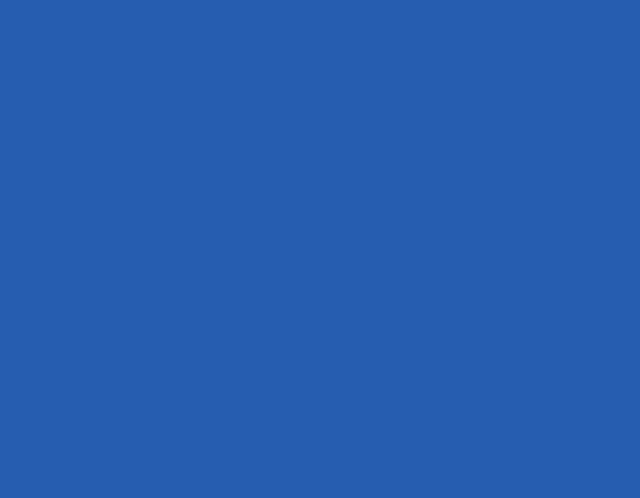
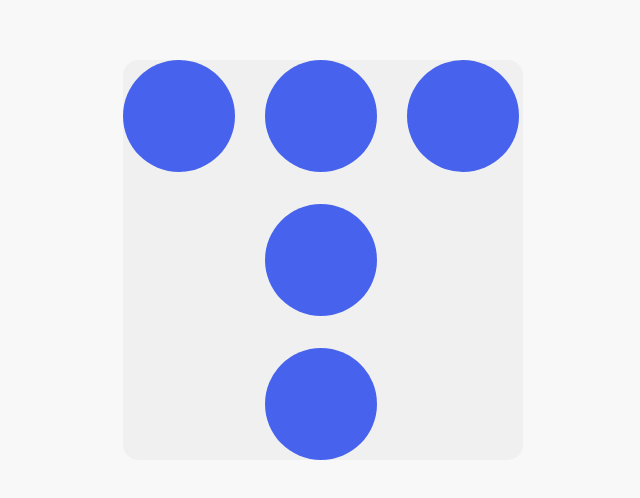
Before and after one commit to Galvaothiago/logo-telefonica-animation, a React (Create React App) app: page / in a window 1280 px wide. Shown: the part 140-638 px from the top of the page, without its empty margins (317-957 px from the left). Built offline with nearby package versions, Linux system fonts and the light colour scheme.

Commit message:
logo structure done

```diff
--- a/src/App.js
+++ b/src/App.js
@@ -16,7 +16,7 @@ const Container = styled.div`
   display: grid;
   place-items: center;
 
-  background-color: #275dad;
+  background-color: #f9f8f8;
 `
 
 export default App;
--- a/src/components/Logo/index.jsx
+++ b/src/components/Logo/index.jsx
@@ -3,7 +3,17 @@ import { Container } from "./styles";
 export function Logo() {
     return (
         <Container>
-
+            <div>
+                <span></span>
+            </div>
+            <div>
+                <span></span>
+                <span></span>
+                <span></span>
+            </div>
+            <div>
+                <span></span>
+            </div>
         </Container>
     )
 }
--- a/src/components/Logo/styles.js
+++ b/src/components/Logo/styles.js
@@ -1,5 +1,48 @@
 import styled from 'styled-components'
 
 export const Container = styled.div`
+    max-width: 25rem;
+    width: 100%;
+    max-height: 25rem;
+    height: 100%;
+
+    display: flex;
+
+    background-color: rgba(0, 0, 0, 0.03);
+    border-radius: 15px;
+
+    div {
+        width: 33%;
+        height: 100%;
+
+        span {
+            width: 7rem;
+            height: 7rem;
+
+            background-color: #4763ed;
+            border-radius: 50%;
+        }
+
+        &:nth-child(1) {
+            display: flex;
+            flex-direction: column;
+            justify-content: flex-start;
+            align-items: start;
+        }
+
+        &:nth-child(2) {
+            display: flex;
+            flex-direction: column;
+            justify-content: space-between;
+            align-items: center;
+        }
+
+        &:nth-child(3) {
+            display: flex;
+            flex-direction: column;
+            justify-content: flex-start;
+            align-items: end;
+        }
+    }
 
 `
```
